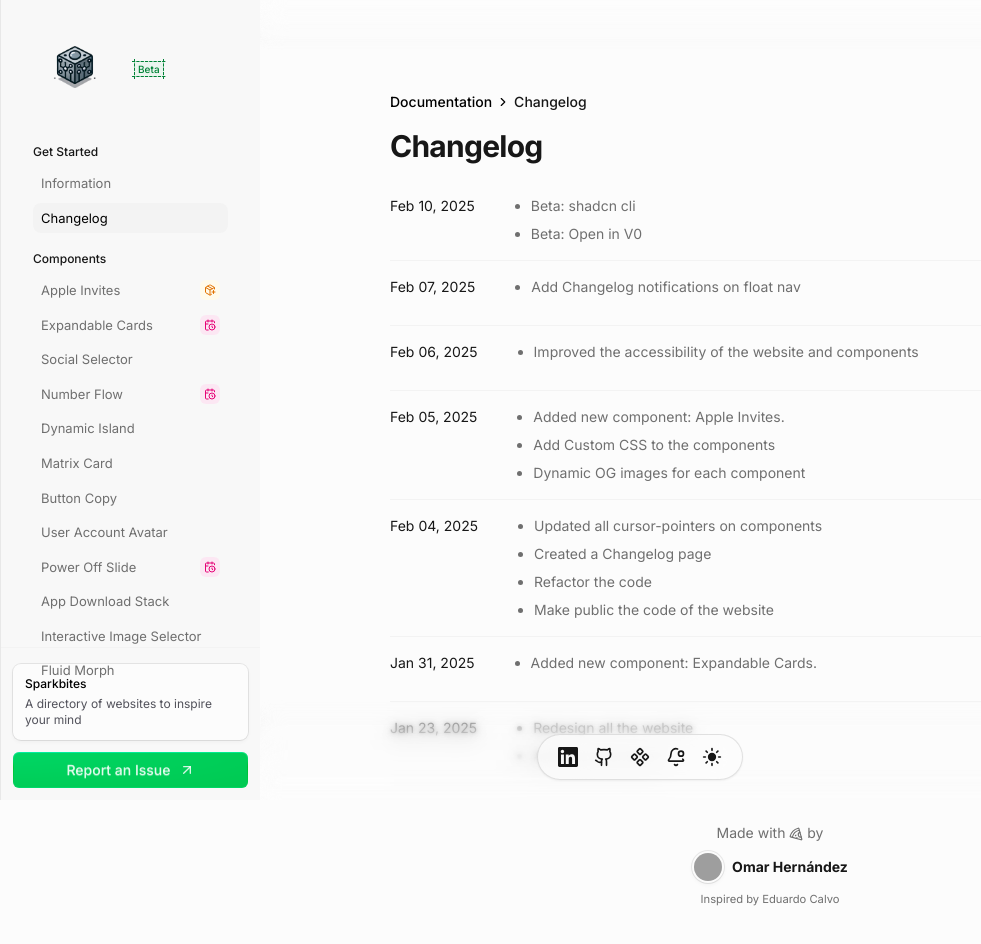
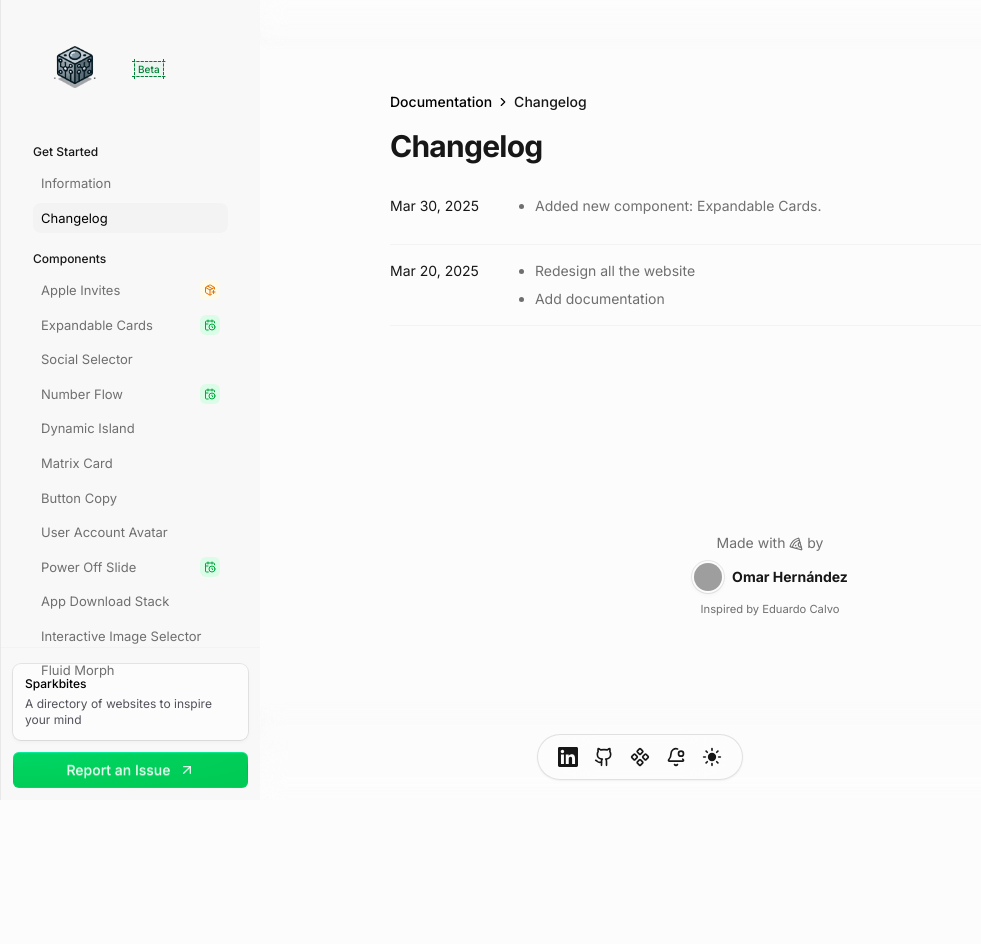
Before and after one commit to omar15hr/omar-ui, a Next.js app: page /doc/changelog in a window 1280 px wide. Shown: the top 944 px of the page, without its empty margins (0-981 px from the left). After the commit the page ends 800 px from the top, so only its background shows below. Built offline with nearby package versions, Linux system fonts and the light colour scheme; grey boxes are pictures that could not be loaded.

Commit message:
cambiamos el changelog

```diff
--- a/src/app/doc/_components/sidebar/sidebarButton.tsx
+++ b/src/app/doc/_components/sidebar/sidebarButton.tsx
@@ -50,7 +50,7 @@ export function SidebarButton({
       ) : isUpdated ? (
         <div className="relative z-1 flex items-center justify-start gap-2">
           <span className="relative z-1 block text-[13px]">{name}</span>
-          <span className="absolute right-0 z-2 flex flex-row items-center justify-center gap-1 rounded-md bg-pink-100 py-0.5 pl-1 text-[10px] leading-4 font-semibold text-pink-600 dark:bg-pink-950 dark:text-pink-400">
+          <span className="absolute right-0 z-2 flex flex-row items-center justify-center gap-1 rounded-md bg-green-100 py-0.5 pl-1 text-[10px] leading-4 font-semibold text-green-600 dark:bg-green-950 dark:text-green-400">
             <CalendarClock size={12} />
             <span className="w-0 overflow-hidden opacity-0 transition-all duration-200 group-hover:w-auto group-hover:pr-1 group-hover:opacity-100">
               Updated
--- a/src/app/doc/data/changelog.ts
+++ b/src/app/doc/data/changelog.ts
@@ -1,39 +1,10 @@
 export const changelogEntries = [
   {
-    date: "Feb 10, 2025",
-    changes: ["Beta: shadcn cli", "Beta: Open in V0"],
-  },
-  {
-    date: "Feb 07, 2025",
-    changes: ["Add Changelog notifications on float nav"],
-  },
-  {
-    date: "Feb 06, 2025",
-    changes: ["Improved the accessibility of the website and components"],
-  },
-  {
-    date: "Feb 05, 2025",
-    changes: [
-      "Added new component: Apple Invites.",
-      "Add Custom CSS to the components",
-      "Dynamic OG images for each component",
-    ],
-  },
-  {
-    date: "Feb 04, 2025",
-    changes: [
-      "Updated all cursor-pointers on components",
-      "Created a Changelog page",
-      "Refactor the code",
-      "Make public the code of the website",
-    ],
-  },
-  {
-    date: "Jan 31, 2025",
+    date: "Mar 30, 2025",
     changes: ["Added new component: Expandable Cards."],
   },
   {
-    date: "Jan 23, 2025",
+    date: "Mar 20, 2025",
     changes: ["Redesign all the website", "Add documentation"],
   },
 ]
```
